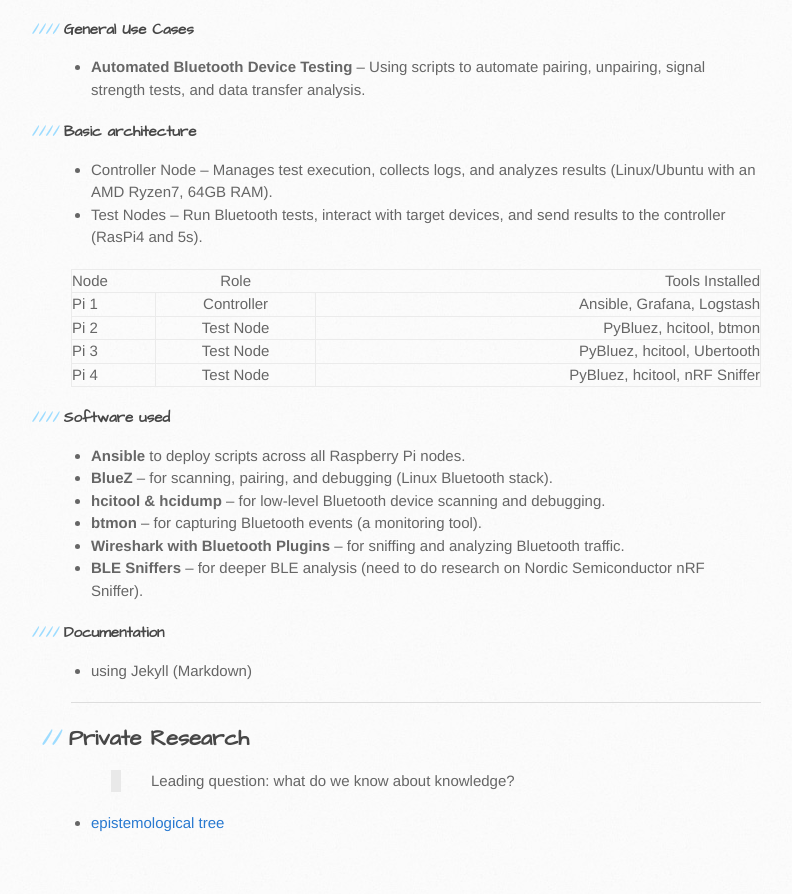
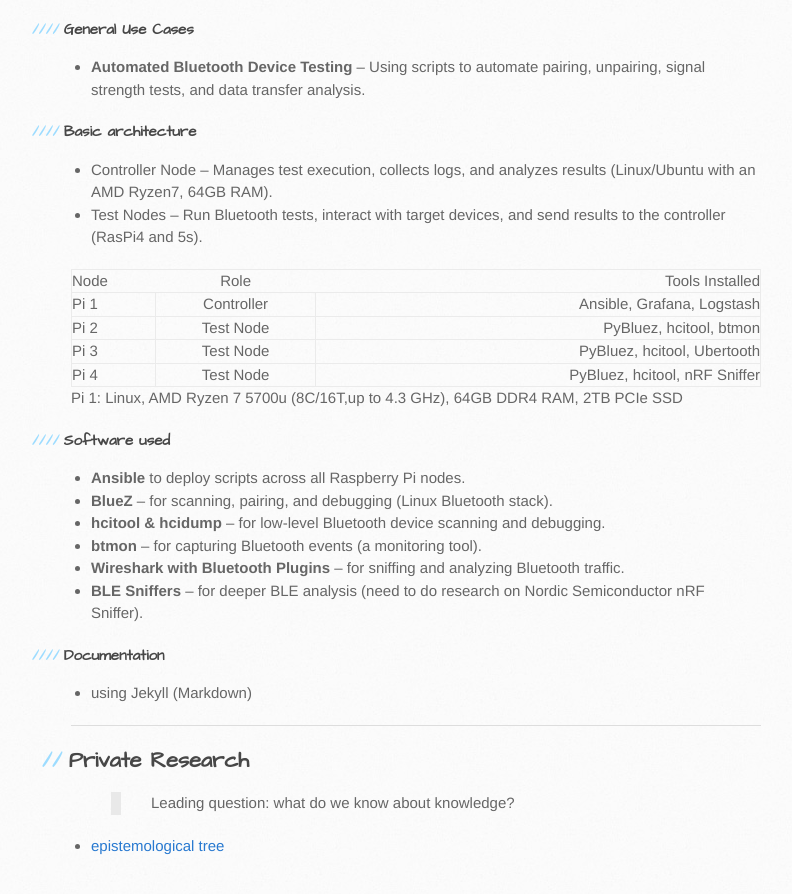
Before and after one commit to trumpfheller/trumpfheller.github.io, a Jekyll site: the page built from index.md, in a window 1280 px wide and 900 px high, scrolled down 3828 px. Shown: the top 894 px of the window, without its empty margins (89-881 px from the left). Built offline with Jekyll 4.4.1, drawn with Linux system fonts in a browser that asks for light colours.

Commit message:
Update index.md

```diff
--- a/index.md
+++ b/index.md
@@ -179,6 +179,8 @@
 | Pi 3    |  Test Node   | PyBluez, hcitool, Ubertooth |
 | Pi 4  |  Test Node   | PyBluez, hcitool, nRF Sniffer |
 
+Pi 1: Linux, AMD Ryzen 7 5700u (8C/16T,up to 4.3 GHz), 64GB DDR4 RAM, 2TB PCIe SSD
+
 #### Software used
 * **Ansible** to deploy scripts across all Raspberry Pi nodes.
 * **BlueZ** – for scanning, pairing, and debugging (Linux Bluetooth stack).
```
